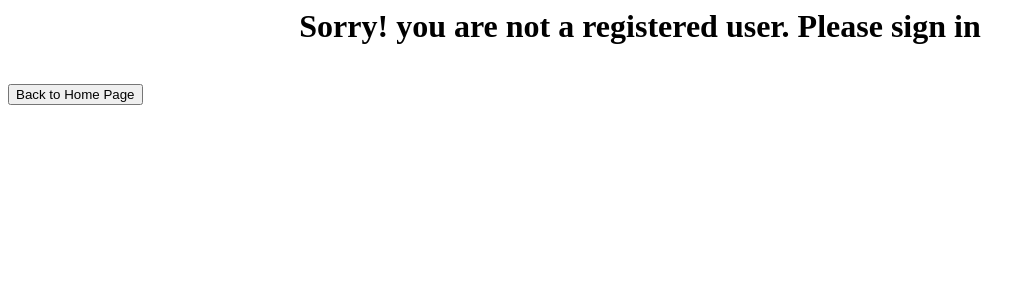
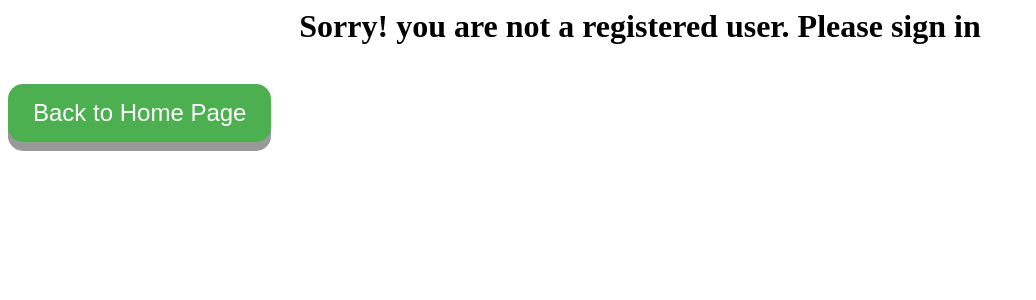
Before and after one commit to DilanRanawaka/Next-Gen-Insight, a PHP site: page /php/log.php?email=1 in a window 1280 px wide. Shown: the top 300 px of the page, without its empty margins (0-1036 px from the left). Run offline with PHP 8.4, Linux system fonts and the light colour scheme; data that the repository does not hold is empty.

Commit message:
Update log.php

```diff
--- a/php/log.php
+++ b/php/log.php
@@ -25,10 +25,39 @@ $email=$_REQUEST['email'];
 mysqli_close($conn);
 ?>
 
+
 <html>
 <head>
+<style>
+
+.btnSubmit {
+  display: inline-block;
+  padding: 15px 25px;
+  font-size: 24px;
+  cursor: pointer;
+  text-align: center;
+  text-decoration: none;
+  outline: none;
+  color: #fff;
+  background-color: #4CAF50;
+  border: none;
+  border-radius: 15px;
+  box-shadow: 0 9px #999;
+  align-items: center;
+  }
+
+.btnSubmit:hover {background-color: #3e8e41}
+
+.btnSubmit:active {
+  background-color: #3e8e41;
+  box-shadow: 0 5px #666;
+  transform: translateY(4px);
+}
+</style>
 </head>
+
+
 <body>
-<form action="index.html"><input type="submit" value="Back to Home Page"/></form>
+<form action="index.html"><input type="submit" class = btnSubmit value="Back to Home Page"/></form>
 </body>
 </html>
```
